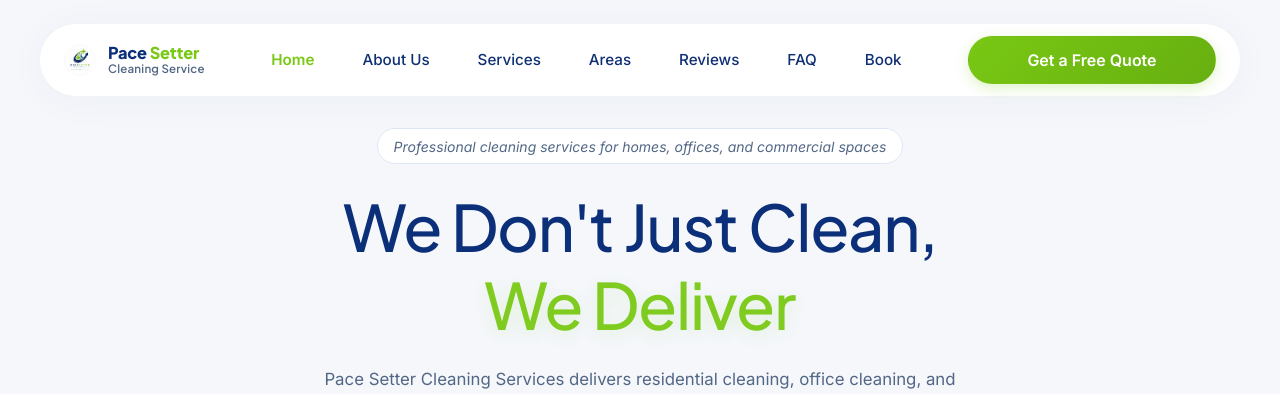
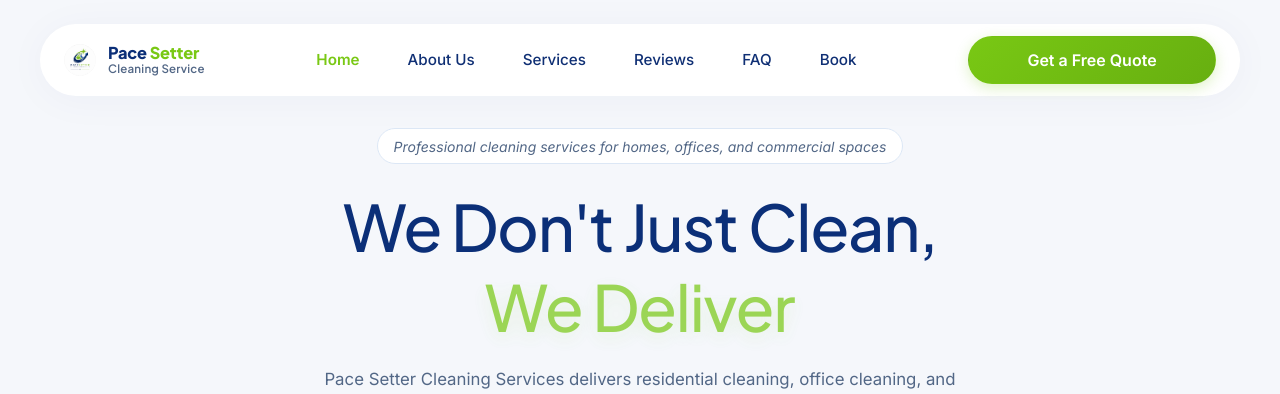
Before and after one commit to esinniobiwaquareeb/pace-setter, a React (Vite) app: page /faq in a window 1280 px wide. Shown: the top 394 px of the page. Built offline with nearby package versions, Linux system fonts and the light colour scheme.

Commit message:
refactor: modernize landing page process flow and update FAQ interaction pattern

```diff
--- a/src/app/App.tsx
+++ b/src/app/App.tsx
@@ -1,6 +1,5 @@
 import { useEffect } from "react";
 import { About } from "./landing/About";
-import { Areas } from "./landing/Areas";
 import { Booking } from "./landing/Booking";
 import { BUSINESS_NAME } from "./landing/content";
 import { CTA } from "./landing/CTA";
@@ -45,7 +44,6 @@ export default function App() {
         <Hero />
         <About />
         <Services />
-        <Areas />
         <Reviews />
         <Process />
         <FAQ />
--- a/src/app/landing/Areas.tsx
+++ /dev/null
@@ -1,23 +0,0 @@
-import { AREAS } from "./content";
-
-export function Areas() {
-  return (
-    <section id="areas" className="section-card reveal-section" data-reveal>
-      <div className="shell">
-        <div className="section-heading">
-          <h2>Spaces We Commonly Clean</h2>
-          <p>We support homes, workplaces, and commercial environments that need dependable cleaning, better presentation, and healthier day-to-day upkeep.</p>
-        </div>
-
-        <div className="areas-grid">
-          {AREAS.map((area) => (
-            <article key={area.title} className="area-card">
-              <h3>{area.title}</h3>
-              <p>{area.description}</p>
-            </article>
-          ))}
-        </div>
-      </div>
-    </section>
-  );
-}
--- a/src/app/landing/content.ts
+++ b/src/app/landing/content.ts
@@ -1,4 +1,4 @@
-import type { Area, BookingStep, Faq, FormState, NavItem, Review, Service } from "./types";
+import type { BookingStep, Faq, FormState, NavItem, Review, Service } from "./types";
 
 export const SITE_URL = "https://www.pacesettercleaning.co.uk";
 export const BUSINESS_NAME = "Pace Setter Cleaning Services LTD";
@@ -17,7 +17,6 @@ export const NAV_ITEMS: NavItem[] = [
   { label: "Home", href: "#home" },
   { label: "About Us", href: "#about" },
   { label: "Services", href: "#services" },
-  { label: "Areas", href: "#areas" },
   { label: "Reviews", href: "#reviews" },
   { label: "FAQ", href: "#faq" },
   { label: "Book", href: "#book" },
@@ -90,21 +89,6 @@ export const TRUST_POINTS = [
   "Trusted support for cleaner, healthier, more presentable spaces",
 ];
 
-export const AREAS: Area[] = [
-  {
-    title: "Homes & Apartments",
-    description: "Routine and one-off cleaning for family homes, apartments, and managed residential properties.",
-  },
-  {
-    title: "Offices & Studios",
-    description: "Professional cleaning for desks, meeting rooms, washrooms, and shared areas that need to stay client-ready.",
-  },
-  {
-    title: "Retail & Commercial Spaces",
-    description: "Consistent cleaning support for customer-facing locations, shared buildings, and busy commercial environments.",
-  },
-];
-
 export const BOOKING_STEPS: BookingStep[] = [
   {
     title: "Tell Us What You Need",
--- a/src/app/landing/types.ts
+++ b/src/app/landing/types.ts
@@ -20,11 +20,6 @@ export type Faq = {
   answer: string;
 };
 
-export type Area = {
-  title: string;
-  description: string;
-};
-
 export type BookingStep = {
   title: string;
   description: string;
--- a/src/app/landing/utils.ts
+++ b/src/app/landing/utils.ts
@@ -1,3 +1,15 @@
 export function scrollToSection(id: string) {
-  document.querySelector(id)?.scrollIntoView({ behavior: "smooth", block: "start" });
+  const target = document.querySelector<HTMLElement>(id);
+  if (!target) return;
+
+  const header = document.querySelector<HTMLElement>(".site-header");
+  const headerHeight = header?.getBoundingClientRect().height ?? 0;
+  const headerTop = header ? Number.parseFloat(window.getComputedStyle(header).top || "0") : 0;
+  const sectionGap = window.innerWidth <= 860 ? 12 : 18;
+  const top = target.getBoundingClientRect().top + window.scrollY - headerHeight - headerTop - sectionGap;
+
+  window.scrollTo({
+    top: Math.max(top, 0),
+    behavior: "smooth",
+  });
 }
--- a/src/styles/globals.css
+++ b/src/styles/globals.css
@@ -55,6 +55,7 @@ button {
 
 .section-card {
   margin-bottom: 80px;
+  scroll-margin-top: 128px;
 }
 
 .reveal-section {
@@ -446,7 +447,6 @@ main .section-card:last-child {
 }
 
 .areas-grid,
-.process-grid,
 .faq-list {
   display: grid;
   gap: 20px;
@@ -456,19 +456,15 @@ main .section-card:last-child {
   grid-template-columns: repeat(3, minmax(0, 1fr));
 }
 
-.process-grid {
-  grid-template-columns: repeat(3, minmax(0, 1fr));
-}
-
 .faq-list {
-  grid-template-columns: repeat(2, minmax(0, 1fr));
+  grid-template-columns: minmax(0, 1fr);
+  gap: 16px;
 }
 
 .service-card,
 .review-card,
 .cta-panel,
 .area-card,
-.process-card,
 .faq-card {
   border: 1px solid var(--brand-border);
   border-radius: 28px;
@@ -512,13 +508,11 @@ main .section-card:last-child {
 }
 
 .area-card,
-.process-card,
 .faq-card {
   padding: 22px;
 }
 
 .area-card h3,
-.process-card h3,
 .faq-card h3 {
   margin: 0 0 10px;
   font-family: "Plus Jakarta Sans", sans-serif;
@@ -527,24 +521,151 @@ main .section-card:last-child {
 }
 
 .area-card p,
-.process-card p,
 .faq-card p {
   margin: 0;
   color: var(--brand-text-soft);
   line-height: 1.7;
 }
 
-.process-card span {
+.process-flow {
+  position: relative;
+  display: grid;
+  grid-template-columns: repeat(3, minmax(0, 1fr));
+  gap: 20px;
+  align-items: start;
+}
+
+.process-flow::before {
+  content: "";
+  position: absolute;
+  inset: 34px 12% auto;
+  height: 1px;
+  background: linear-gradient(90deg, rgba(121, 200, 20, 0) 0%, rgba(121, 200, 20, 0.4) 16%, rgba(11, 47, 120, 0.18) 50%, rgba(121, 200, 20, 0.4) 84%, rgba(121, 200, 20, 0) 100%);
+}
+
+.process-stage {
+  position: relative;
+  display: grid;
+  gap: 18px;
+}
+
+.process-stage:nth-child(2) {
+  margin-top: 32px;
+}
+
+.process-stage:nth-child(3) {
+  margin-top: 12px;
+}
+
+.process-stage__top {
+  display: flex;
+  align-items: center;
+  gap: 14px;
+}
+
+.process-stage__top span {
+  position: relative;
+  z-index: 1;
   display: inline-flex;
   align-items: center;
   justify-content: center;
-  width: 42px;
-  height: 42px;
-  margin-bottom: 14px;
-  border-radius: 50%;
-  background: rgba(121, 200, 20, 0.14);
+  width: 54px;
+  height: 54px;
+  border-radius: 18px;
+  background: linear-gradient(135deg, rgba(121, 200, 20, 0.16) 0%, rgba(121, 200, 20, 0.26) 100%);
   color: var(--brand-green-deep);
+  font-weight: 800;
+  letter-spacing: 0.04em;
+  box-shadow: 0 12px 28px rgba(121, 200, 20, 0.14);
+}
+
+.process-stage__line {
+  flex: 1;
+  height: 1px;
+  background: linear-gradient(90deg, rgba(121, 200, 20, 0.5), rgba(11, 47, 120, 0.08));
+}
+
+.process-stage__body {
+  padding: 24px;
+  border: 1px solid rgba(220, 231, 245, 0.9);
+  border-radius: 28px;
+  background:
+    radial-gradient(circle at top right, rgba(121, 200, 20, 0.1), transparent 30%),
+    linear-gradient(180deg, rgba(255, 255, 255, 0.98) 0%, rgba(249, 251, 255, 0.98) 100%);
+  box-shadow: 0 12px 32px rgba(11, 47, 120, 0.06);
+  transition: transform 180ms ease, box-shadow 180ms ease;
+}
+
+.process-stage__body:hover {
+  transform: translateY(-3px);
+  box-shadow: 0 16px 38px rgba(11, 47, 120, 0.08);
+}
+
+.process-stage__eyebrow {
+  margin: 0 0 10px;
+  color: var(--brand-blue);
+  font-size: 0.76rem;
   font-weight: 700;
+  letter-spacing: 0.12em;
+  text-transform: uppercase;
+}
+
+.process-stage__body h3 {
+  margin: 0 0 10px;
+  font-family: "Plus Jakarta Sans", sans-serif;
+  color: var(--brand-navy);
+  font-size: 1.16rem;
+}
+
+.process-stage__body p:last-child {
+  margin: 0;
+  color: var(--brand-text-soft);
+  line-height: 1.75;
+}
+
+.faq-card {
+  padding: 0;
+  overflow: hidden;
+}
+
+.faq-trigger {
+  display: flex;
+  align-items: center;
+  justify-content: space-between;
+  gap: 16px;
+  width: 100%;
+  padding: 22px;
+  border: 0;
+  background: transparent;
+  color: var(--brand-navy);
+  text-align: left;
+}
+
+.faq-trigger span {
+  font-family: "Plus Jakarta Sans", sans-serif;
+  font-size: 1.04rem;
+  font-weight: 700;
+  line-height: 1.4;
+}
+
+.faq-trigger svg {
+  flex: 0 0 auto;
+  color: var(--brand-blue);
+  transition: transform 180ms ease;
+}
+
+.faq-card.is-open .faq-trigger svg {
+  transform: rotate(180deg);
+}
+
+.faq-answer {
+  padding: 0 22px 22px;
+}
+
+.faq-answer p {
+  margin: 0;
+  color: var(--brand-text-soft);
+  line-height: 1.75;
 }
 
 .review-stars {
@@ -794,6 +915,35 @@ main .section-card:last-child {
   gap: 12px;
 }
 
+.footer-social {
+  display: flex;
+  align-items: center;
+  justify-content: center;
+  gap: 12px;
+  flex-wrap: wrap;
+}
+
+.footer-social a {
+  display: inline-flex;
+  align-items: center;
+  justify-content: center;
+  width: 46px;
+  height: 46px;
+  border: 1px solid var(--brand-border);
+  border-radius: 50%;
+  background: var(--brand-surface);
+  color: var(--brand-blue);
+  text-decoration: none;
+  transition: transform 180ms ease, border-color 180ms ease, color 180ms ease, box-shadow 180ms ease;
+}
+
+.footer-social a:hover {
+  transform: translateY(-2px);
+  border-color: var(--brand-green);
+  color: var(--brand-green);
+  box-shadow: 0 10px 24px rgba(121, 200, 20, 0.12);
+}
+
 .footer-legal a {
   display: inline-flex;
   align-items: center;
@@ -862,7 +1012,6 @@ main .section-card:last-child {
   .booking-card,
   .services-grid,
   .areas-grid,
-  .process-grid,
   .faq-list {
     grid-template-columns: 1fr;
   }
@@ -918,6 +1067,7 @@ main .section-card:last-child {
 
   .section-card {
     margin-bottom: 48px;
+    scroll-margin-top: 110px;
   }
 
   main .section-card:last-child {
@@ -947,7 +1097,7 @@ main .section-card:last-child {
 
   .footer-contact {
     display: grid;
-    grid-template-columns: repeat(2, minmax(0, 1fr));
+    grid-template-columns: 1fr;
     gap: 10px;
     width: 100%;
   }
@@ -959,22 +1109,41 @@ main .section-card:last-child {
     border: 1px solid var(--brand-border);
     border-radius: 14px;
     background: var(--brand-surface);
-    min-height: 48px;
+    min-height: 52px;
     font-size: 0.94rem;
+    line-height: 1.45;
+    overflow-wrap: anywhere;
   }
 
-  .footer-contact a:last-child {
-    grid-column: 1 / -1;
+  .footer-contact a svg {
+    flex: 0 0 auto;
   }
 
   .footer-legal {
+    display: grid;
+    grid-template-columns: 1fr;
     gap: 10px;
     padding-top: 4px;
+    width: 100%;
+  }
+
+  .footer-social {
+    gap: 10px;
+    padding-top: 2px;
+  }
+
+  .footer-social a {
+    width: 42px;
+    height: 42px;
   }
 
   .footer-legal a {
-    min-height: 38px;
-    padding: 0 12px;
+    width: 100%;
+    min-height: 48px;
+    padding: 0 16px;
+    font-size: 0.95rem;
+    line-height: 1.3;
+    white-space: nowrap;
   }
 
   .footer-bottom p {
@@ -1022,7 +1191,6 @@ main .section-card:last-child {
 
   .services-grid,
   .areas-grid,
-  .process-grid,
   .faq-list,
   .form-row--double {
     grid-template-columns: 1fr;
@@ -1036,6 +1204,62 @@ main .section-card:last-child {
   .booking-media {
     min-height: 240px;
     border-radius: 16px;
+  }
+
+  .process-flow {
+    grid-template-columns: 1fr;
+    gap: 18px;
+  }
+
+  .process-flow::before {
+    inset: 18px auto 18px 26px;
+    width: 1px;
+    height: auto;
+    background: linear-gradient(180deg, rgba(121, 200, 20, 0.2), rgba(11, 47, 120, 0.14));
+  }
+
+  .process-stage,
+  .process-stage:nth-child(2),
+  .process-stage:nth-child(3) {
+    margin-top: 0;
+  }
+
+  .process-stage {
+    grid-template-columns: 54px 1fr;
+    gap: 14px;
+    align-items: start;
+  }
+
+  .process-stage__top {
+    display: grid;
+    justify-items: center;
+    gap: 10px;
+  }
+
+  .process-stage__line {
+    width: 1px;
+    min-height: 100%;
+    background: linear-gradient(180deg, rgba(121, 200, 20, 0.5), rgba(11, 47, 120, 0.08));
+  }
+
+  .process-stage:last-child .process-stage__line {
+    display: none;
+  }
+
+  .process-stage__body {
+    padding: 22px 20px;
+  }
+
+  .faq-trigger {
+    padding: 18px 18px 16px;
+  }
+
+  .faq-trigger span {
+    font-size: 0.98rem;
+  }
+
+  .faq-answer {
+    padding: 0 18px 18px;
   }
 
   .reviews-scroller {
```
Also changed, not shown: src/app/landing/FAQ.tsx (+19 -4 lines), src/app/landing/Footer.tsx (+23 -2 lines), src/app/landing/Process.tsx (+12 -5 lines), 1 other file (tests, documents, lock files or other folders).
